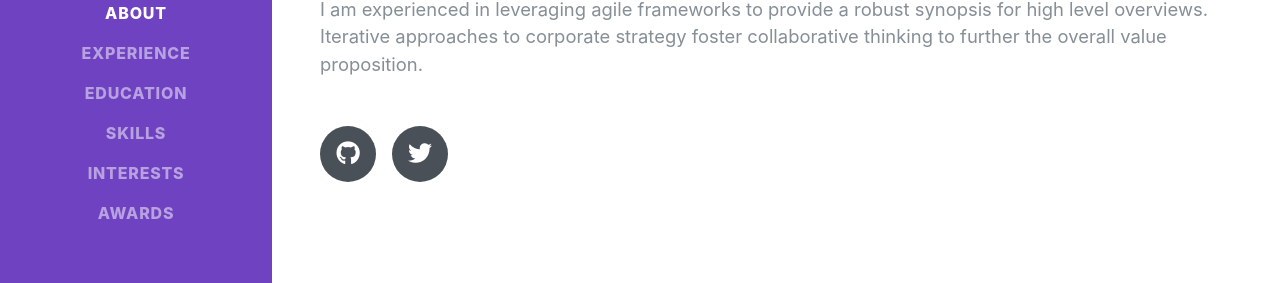
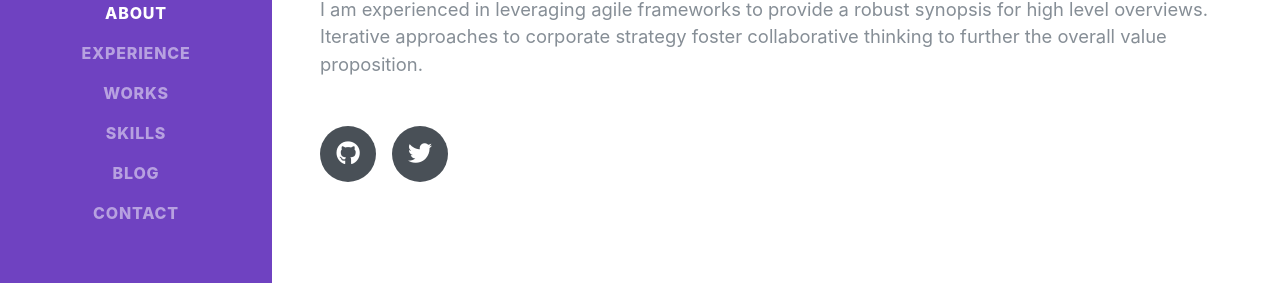
Before and after one commit to TakaShinoda/portfolio_v2, a Gatsby site: page / in a window 1280 px wide. Shown: the part 379-662 px from the top of the page. Built offline with nearby package versions, Linux system fonts and the light colour scheme; Gatsby itself is replaced by a stand-in of ours; a web font is replaced by a local one.

Commit message:
Update tabs

```diff
--- a/src/components/Sidebar.js
+++ b/src/components/Sidebar.js
@@ -12,10 +12,10 @@ export class Sidebar extends Component {
       tabs: [
         { content: 'About', href: 'about' },
         { content: 'Experience', href: 'experience' },
-        { content: 'Education', href: 'education' },
+        { content: 'Works', href: 'works' },
         { content: 'Skills', href: 'skills' },
-        { content: 'Interests', href: 'interests' },
-        { content: 'Awards', href: 'awards' },
+        { content: 'Blog', href: 'blog' },
+        { content: 'Contact', href: 'contact' },
       ],
     };
   }
```
